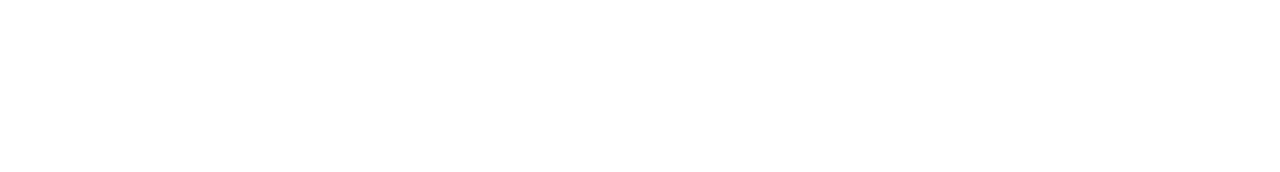
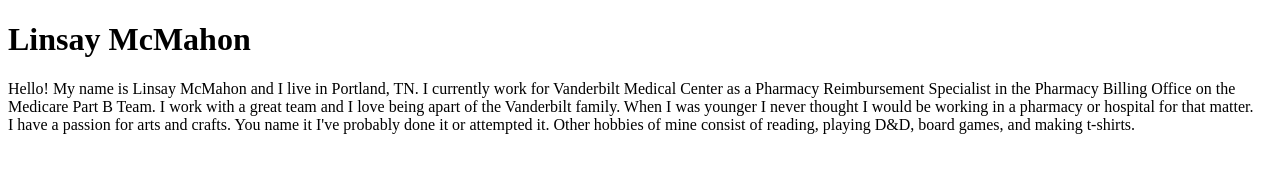
Before and after one commit to McMahon8900/Basic-Portfolio, a plain HTML site: page index.html in a window 1280 px wide. Drawn offline with Linux system fonts and the light colour scheme.

Commit message:
linked stylesheet to html

```diff
--- a/index.html
+++ b/index.html
@@ -1,16 +1,21 @@
 <!DOCTYPE html>
+<html lang="en-us">
+
 
 <head>
     <title>McMahon89</title>
+    <link rel="stylesheet" href="assets/css/style.css">
 </head>
 
 <body>
     <h1>
-
+       Linsay McMahon
     </h1>
 
     <p>
-
+    Hello! My name is Linsay McMahon and I live in Portland, TN. I currently work for Vanderbilt Medical Center as a Pharmacy Reimbursement Specialist in the Pharmacy Billing Office on the Medicare Part B Team. I work with a great team and I love being apart of the Vanderbilt family. When I was younger I never thought I would be working in a pharmacy or hospital for that matter.
+    <br>
+    I have a passion for arts and crafts. You name it I've probably done it or attempted it. Other hobbies of mine consist of reading, playing D&D, board games, and making t-shirts.
     </p>
 
 </body>
```
